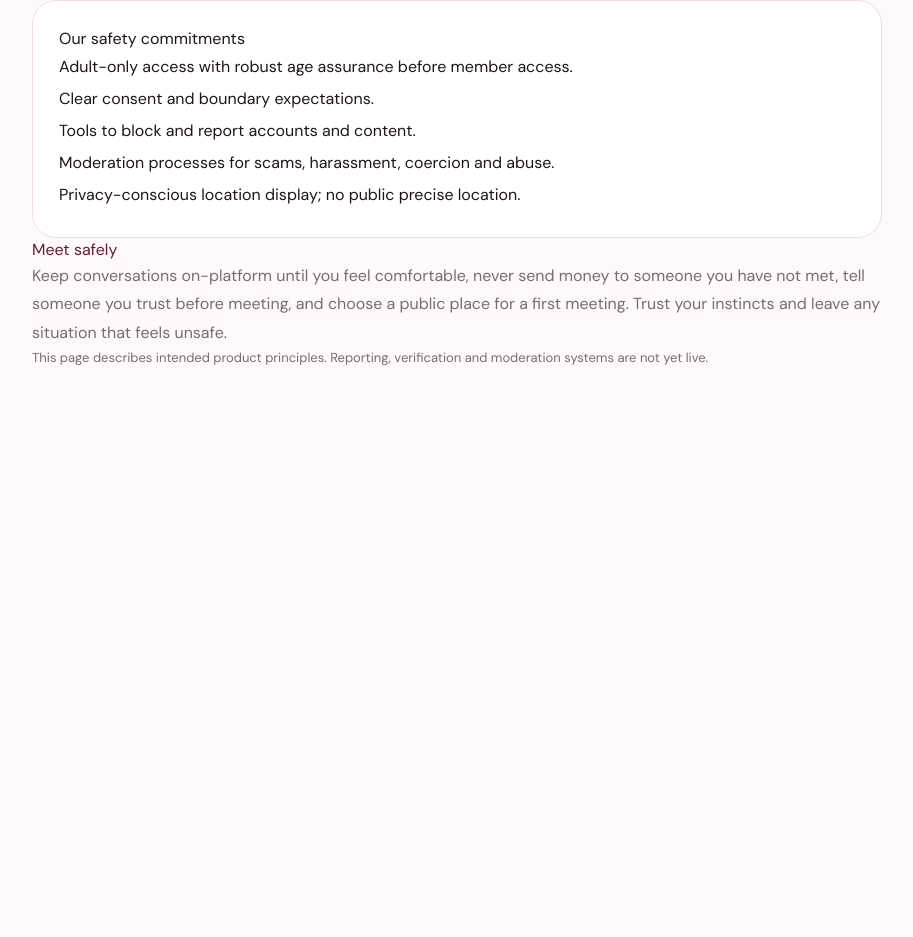
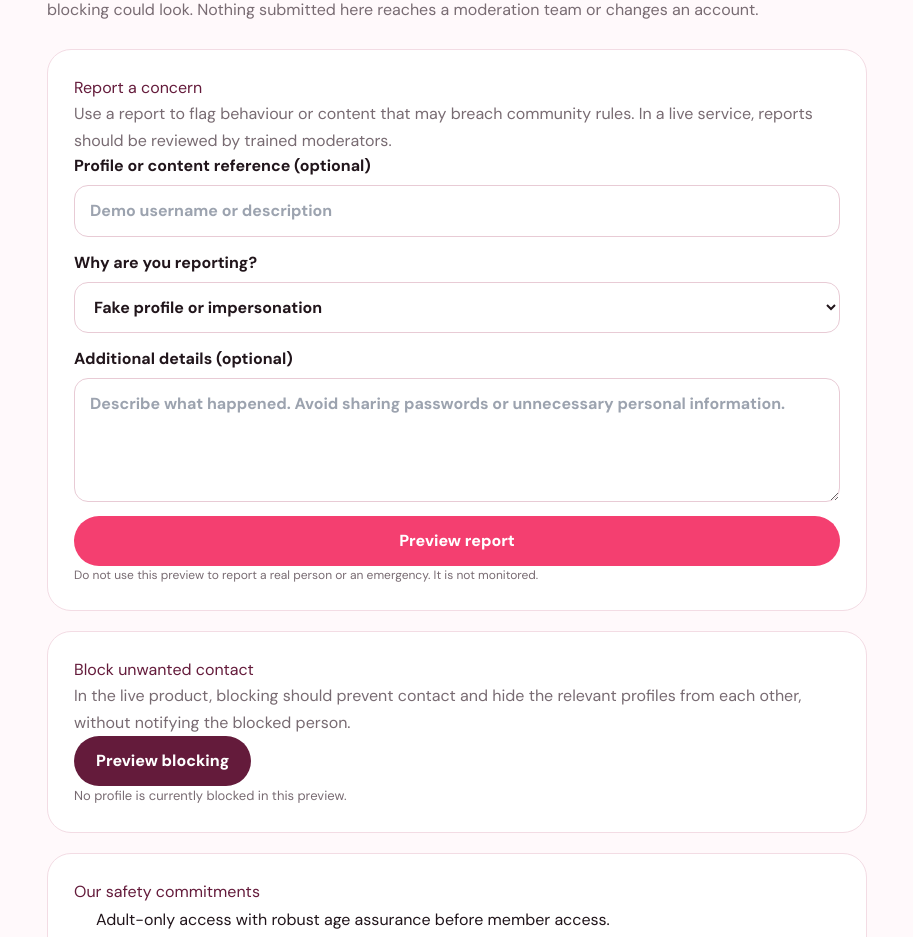
Before and after one commit to pullofficial/Pull, a Next.js app: page /safety in a window 1280 px wide. Shown: the part 224-1161 px from the top of the page, without its empty margins (183-1096 px from the left). Before the commit the page ends 800 px from the top, so only its background shows below. Built offline with nearby package versions, Linux system fonts and the light colour scheme.

Commit message:
Add interactive safety report and block previews

```diff
--- a/app/safety/page.tsx
+++ b/app/safety/page.tsx
@@ -1 +1,79 @@
-export default function Safety(){return <main className="container" style={{padding:'70px 0',maxWidth:850}}><a href="/">← Back to pull</a><h1 className="serif" style={{fontSize:48,color:'#641b3b'}}>Safety & respect</h1><p className="muted" style={{lineHeight:1.8}}>pull is being designed for consenting adults aged 18 and over. Safety features are a core product requirement, not an optional extra.</p><div className="feature"><h2>Our safety commitments</h2><ul style={{lineHeight:2}}><li>Adult-only access with robust age assurance before member access.</li><li>Clear consent and boundary expectations.</li><li>Tools to block and report accounts and content.</li><li>Moderation processes for scams, harassment, coercion and abuse.</li><li>Privacy-conscious location display; no public precise location.</li></ul></div><h2 style={{color:'#641b3b'}}>Meet safely</h2><p className="muted" style={{lineHeight:1.8}}>Keep conversations on-platform until you feel comfortable, never send money to someone you have not met, tell someone you trust before meeting, and choose a public place for a first meeting. Trust your instincts and leave any situation that feels unsafe.</p><p className="muted" style={{fontSize:13}}>This page describes intended product principles. Reporting, verification and moderation systems are not yet live.</p></main>}
+"use client";
+
+import { useState } from "react";
+
+const reportReasons = [
+  "Fake profile or impersonation",
+  "Harassment or unwanted contact",
+  "Scam or request for money",
+  "Threats, coercion or blackmail",
+  "Suspected underage user",
+  "Non-consensual or inappropriate content",
+  "Other safety concern"
+];
+
+export default function SafetyPage() {
+  const [reported, setReported] = useState(false);
+  const [blocked, setBlocked] = useState(false);
+  const [reason, setReason] = useState(reportReasons[0]);
+  const [details, setDetails] = useState("");
+  const [target, setTarget] = useState("");
+
+  function submitPreview(event: React.FormEvent<HTMLFormElement>) {
+    event.preventDefault();
+    setReported(true);
+  }
+
+  return <main className="container" style={{ maxWidth: 820, padding: "42px 0 72px" }}>
+    <a href="/">← Back to pull</a>
+    <section style={{ margin: "24px 0" }}>
+      <span className="pill" style={{ color: "#a12b53", fontWeight: 800 }}>SAFETY CENTRE · INTERACTIVE PREVIEW</span>
+      <h1 className="serif" style={{ fontSize: 46, color: "#641b3b", marginBottom: 8 }}>Your safety matters.</h1>
+      <p className="muted" style={{ lineHeight: 1.8 }}>pull is being designed for consenting adults aged 18 and over. This page demonstrates how reporting and blocking could look. Nothing submitted here reaches a moderation team or changes an account.</p>
+    </section>
+
+    <section className="feature" style={{ marginBottom: 20 }}>
+      <h2 style={{ color: "#641b3b", marginTop: 0 }}>Report a concern</h2>
+      <p className="muted" style={{ lineHeight: 1.7 }}>Use a report to flag behaviour or content that may breach community rules. In a live service, reports should be reviewed by trained moderators.</p>
+      {reported ? <div className="hero-bg" style={{ padding: 18, borderRadius: 16 }} role="status">
+        <strong style={{ color: "#641b3b" }}>Preview report recorded on this page</strong>
+        <p style={{ color: "#68525d", marginBottom: 8 }}>Reason: {reason}</p>
+        <p style={{ color: "#68525d", marginTop: 0 }}>This is temporary browser state only. No report was sent or stored.</p>
+        <button className="btn btn-dark" type="button" onClick={() => setReported(false)}>Create another demo report</button>
+      </div> : <form onSubmit={submitPreview} style={{ display: "grid", gap: 14 }}>
+        <label style={{ display: "grid", gap: 7, fontWeight: 700 }}>Profile or content reference (optional)
+          <input className="field" value={target} onChange={e => setTarget(e.target.value)} maxLength={80} placeholder="Demo username or description" />
+        </label>
+        <label style={{ display: "grid", gap: 7, fontWeight: 700 }}>Why are you reporting?
+          <select className="field" value={reason} onChange={e => setReason(e.target.value)}>{reportReasons.map(item => <option key={item}>{item}</option>)}</select>
+        </label>
+        <label style={{ display: "grid", gap: 7, fontWeight: 700 }}>Additional details (optional)
+          <textarea className="field" rows={4} maxLength={1000} value={details} onChange={e => setDetails(e.target.value)} placeholder="Describe what happened. Avoid sharing passwords or unnecessary personal information." />
+        </label>
+        <button className="btn btn-primary" type="submit">Preview report</button>
+      </form>}
+      <p className="muted" style={{ fontSize: 12, marginBottom: 0 }}>Do not use this preview to report a real person or an emergency. It is not monitored.</p>
+    </section>
+
+    <section className="feature" style={{ marginBottom: 20 }}>
+      <h2 style={{ color: "#641b3b", marginTop: 0 }}>Block unwanted contact</h2>
+      <p className="muted" style={{ lineHeight: 1.7 }}>In the live product, blocking should prevent contact and hide the relevant profiles from each other, without notifying the blocked person.</p>
+      <button className="btn btn-dark" type="button" onClick={() => setBlocked(v => !v)}>{blocked ? "Undo demo block" : "Preview blocking"}</button>
+      <p className="muted" role="status" style={{ fontSize: 13, marginBottom: 0 }}>{blocked ? "Demo state: this sample profile is marked blocked on this page only." : "No profile is currently blocked in this preview."}</p>
+    </section>
+
+    <section className="feature">
+      <h2 style={{ color: "#641b3b", marginTop: 0 }}>Our safety commitments</h2>
+      <ul style={{ lineHeight: 2, paddingLeft: 22 }}>
+        <li>Adult-only access with robust age assurance before member access.</li>
+        <li>Clear consent and boundary expectations.</li>
+        <li>Working block and report tools before public launch.</li>
+        <li>Moderation processes for scams, harassment, coercion and abuse.</li>
+        <li>Privacy-conscious location display; no public precise location.</li>
+      </ul>
+      <h3 style={{ color: "#641b3b" }}>Meet safely</h3>
+      <p className="muted" style={{ lineHeight: 1.8 }}>Keep conversations on-platform until you feel comfortable, never send money to someone you have not met, tell someone you trust before meeting, and choose a public place for a first meeting. Trust your instincts and leave any situation that feels unsafe.</p>
+    </section>
+    <p className="muted" style={{ fontSize: 12, marginTop: 20 }}>Reporting, blocking, age verification and moderation are not live. A production system needs secure server-side storage, moderator access controls, escalation procedures and tested enforcement before members are accepted.</p>
+  </main>;
+}
```
